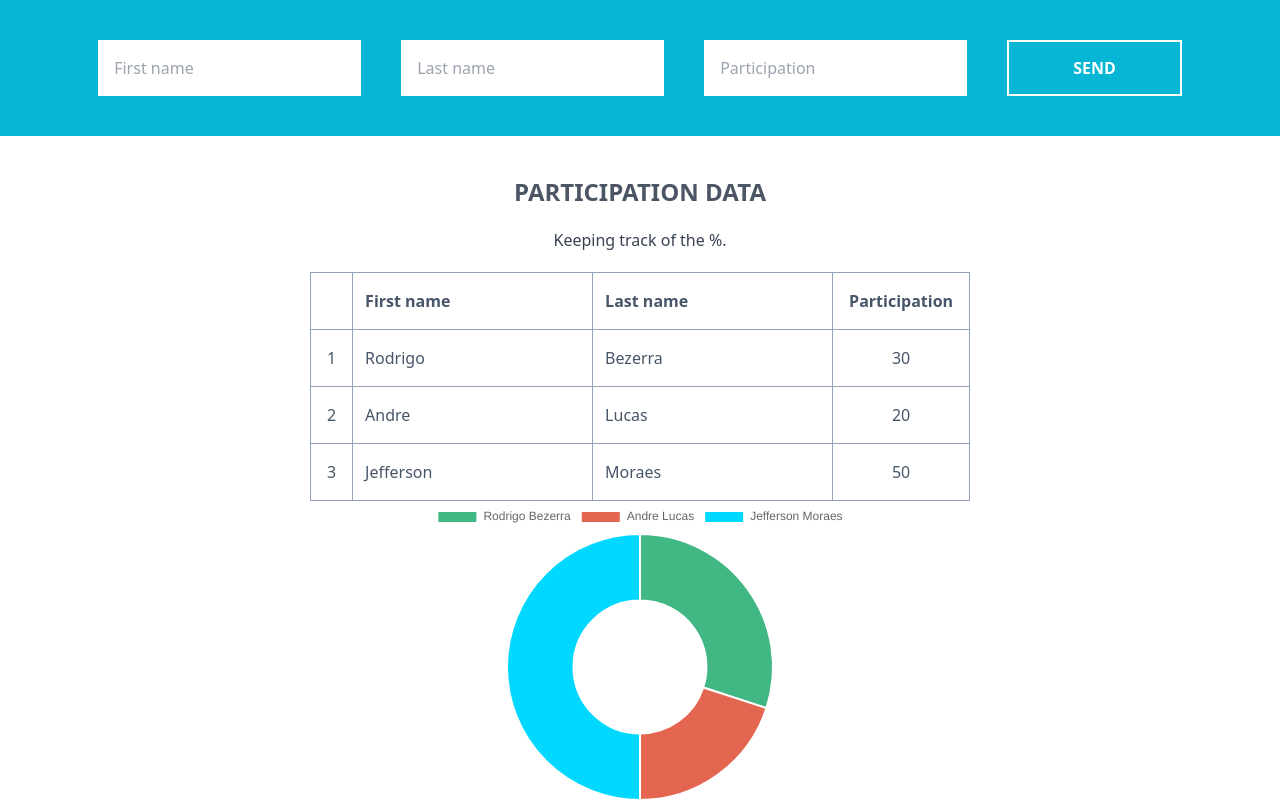
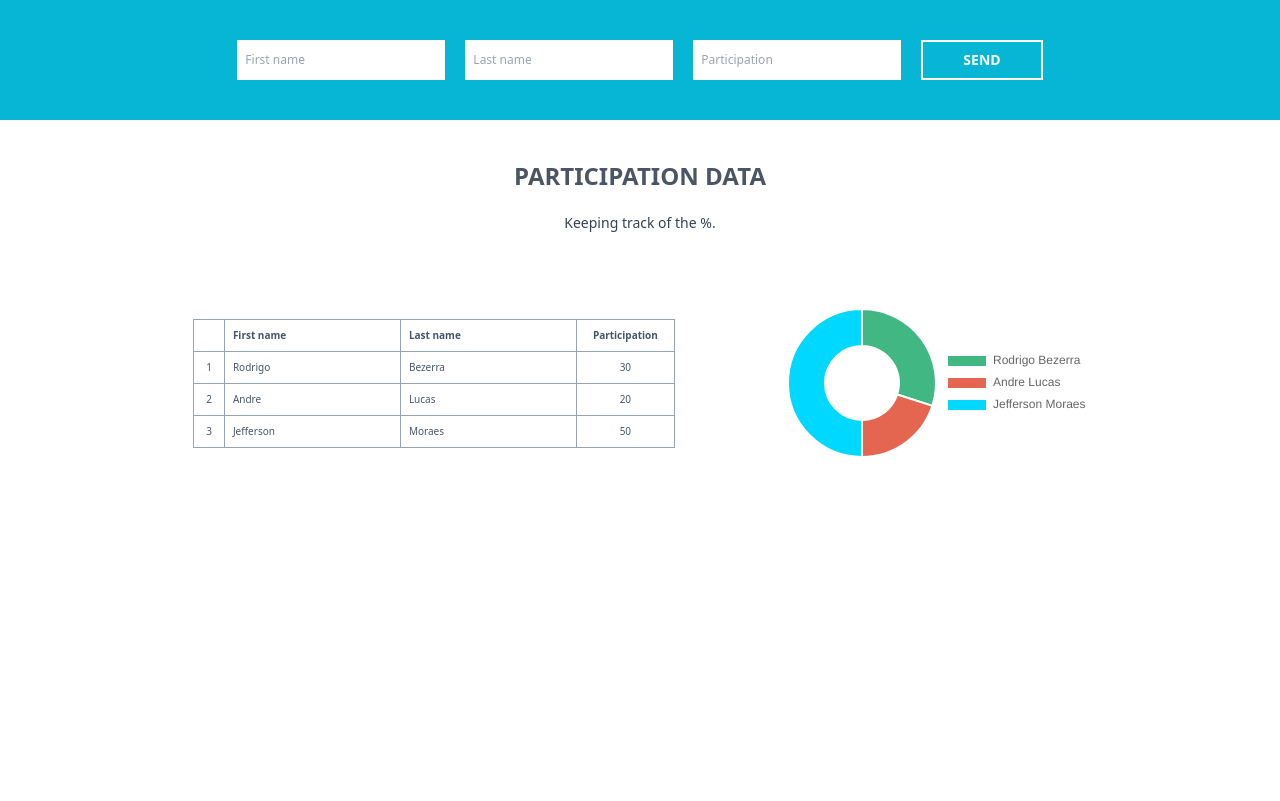
Before and after one commit to rodrigowb4ey/cotabox-challenge, a Vue app in the folder participation-form/: page / in a window 1280 px wide. Built offline with nearby package versions, Linux system fonts and the light colour scheme.

Commit message:
style: Updating layout

```diff
--- a/participation-form/src/App.vue
+++ b/participation-form/src/App.vue
@@ -1,51 +1,68 @@
 <template>
   <header class="flex items-center justify-center bg-cyan-500">
-    <form class="flex gap-10 py-10">
-      <input class="p-4" type="text" id="first-name" name="first-name" placeholder="First name" />
-      <input class="p-4" type="text" id="last-name" name="last-name" placeholder="Last name" />
+    <form class="flex gap-5 py-10 text-xs">
       <input
-        class="p-4"
+        class="w-52 px-2 py-3"
+        type="text"
+        id="first-name"
+        name="first-name"
+        placeholder="First name"
+      />
+      <input
+        class="w-52 px-2 py-3"
+        type="text"
+        id="last-name"
+        name="last-name"
+        placeholder="Last name"
+      />
+      <input
+        class="w-52 px-2 py-3"
         type="number"
         id="participation"
         name="participation"
         placeholder="Participation"
       />
-      <button class="border-solid border-2 border-white text-white font-bold px-16" type="submit">
+      <button
+        class="flex place-items-center border-solid border-2 border-white text-white font-bold px-10 text-sm"
+        type="submit"
+      >
         SEND
       </button>
     </form>
   </header>
   <main class="flex items-center justify-center align-middle flex-col">
     <h1 class="mt-10 font-bold text-gray-600 text-2xl">PARTICIPATION DATA</h1>
-    <h2 class="py-5 text-gray-700">Keeping track of the %.</h2>
-    <section id="data-display">
+    <h2 class="pt-5 text-[14px] text-gray-700">Keeping track of the %.</h2>
+    <section id="data-display" class="flex items-center justify-center gap-x-28 w-full">
       <section id="data-table">
-        <table class="border-collapse border border-slate-400 text-slate-600">
+        <table class="border-collapse border border-slate-400 text-slate-600 text-[10px]">
           <colgroup>
             <col class="w-5" />
-            <col class="w-60" span="2" />
+            <col class="w-44" span="2" />
             <col class="w-15" />
           </colgroup>
           <thead>
             <tr>
-              <th class="border border-slate-400 p-4">&nbsp;</th>
-              <th class="border border-slate-400 text-left pl-3">First name</th>
-              <th class="border border-slate-400 text-left pl-3">Last name</th>
-              <th class="border border-slate-400 px-4">Participation</th>
+              <th class="border border-slate-400 p-2">&nbsp;</th>
+              <th class="border border-slate-400 p-2 text-left">First name</th>
+              <th class="border border-slate-400 p-2 text-left">Last name</th>
+              <th class="border border-slate-400 py-2 px-4">Participation</th>
             </tr>
           </thead>
           <tbody>
             <tr v-for="(participant, index) in participants" :key="index">
-              <td class="border border-slate-400 text-center p-4">{{ participant.id }}</td>
-              <td class="border border-slate-400 pl-3">{{ participant.firstName }}</td>
-              <td class="border border-slate-400 pl-3">{{ participant.lastName }}</td>
-              <td class="border border-slate-400 text-center">{{ participant.participation }}</td>
+              <td class="border border-slate-400 py-0 px-3 text-center">{{ participant.id }}</td>
+              <td class="border border-slate-400 p-2 py-0">{{ participant.firstName }}</td>
+              <td class="border border-slate-400 p-2">{{ participant.lastName }}</td>
+              <td class="border border-slate-400 py-2 text-center">
+                {{ participant.participation }}
+              </td>
             </tr>
           </tbody>
         </table>
       </section>
       <section id="data-graph">
-        <Doughnut ref="chart" :data="chartData" :options="chartOptions" />
+        <Doughnut ref="chart" :data="chartData" />
       </section>
     </section>
   </main>
@@ -56,6 +73,7 @@ import { Chart as ChartJS, ArcElement, Tooltip, Legend } from 'chart.js'
 import { Doughnut } from 'vue-chartjs'
 
 ChartJS.register(ArcElement, Tooltip, Legend)
+ChartJS.defaults.plugins.legend.position = 'right'
 
 export default {
   name: 'App',
@@ -77,10 +95,6 @@ export default {
             data: []
           }
         ]
-      },
-      chartOptions: {
-        responsive: true,
-        maintainAspectRatio: false
       }
     }
   },
```
